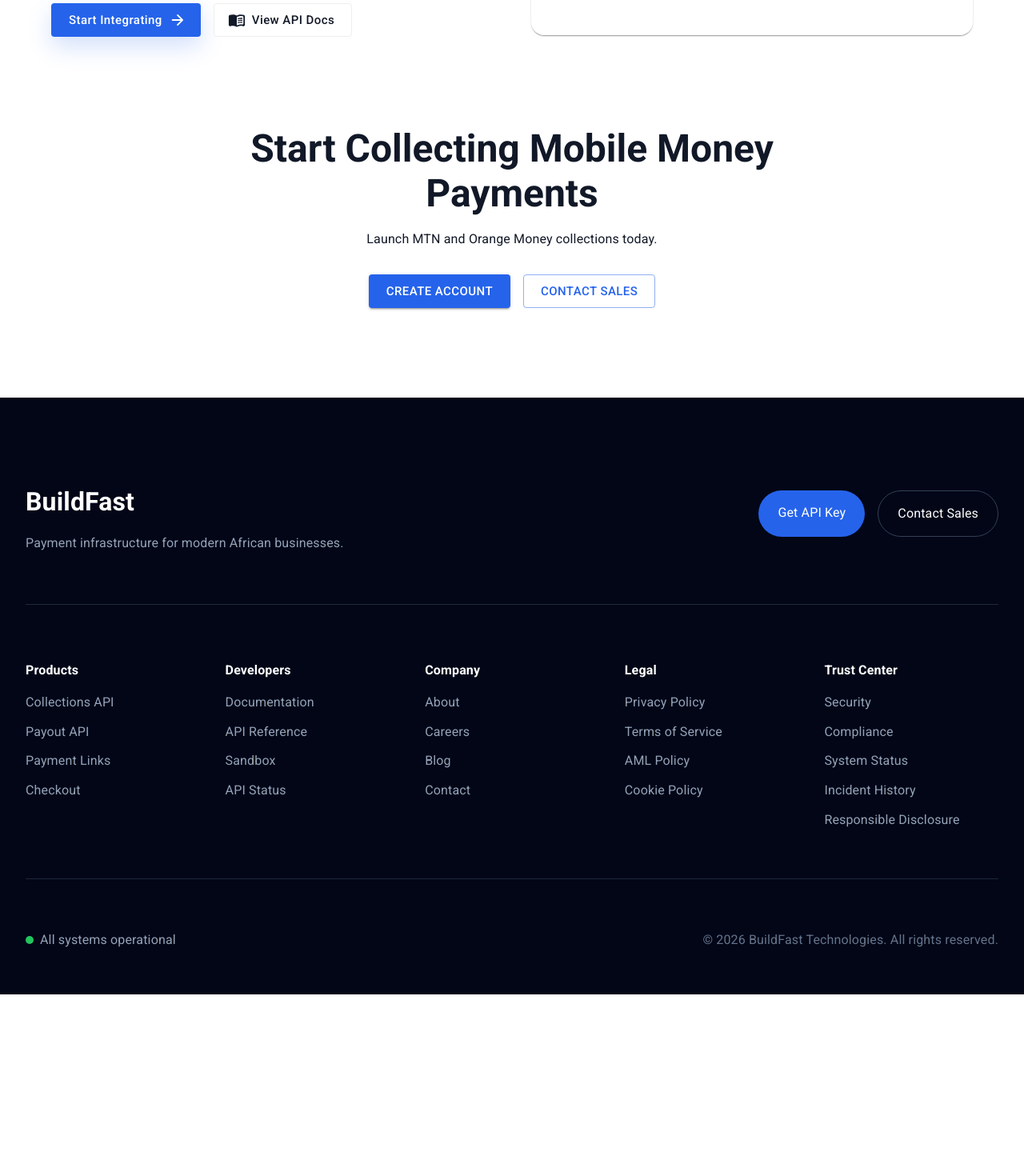
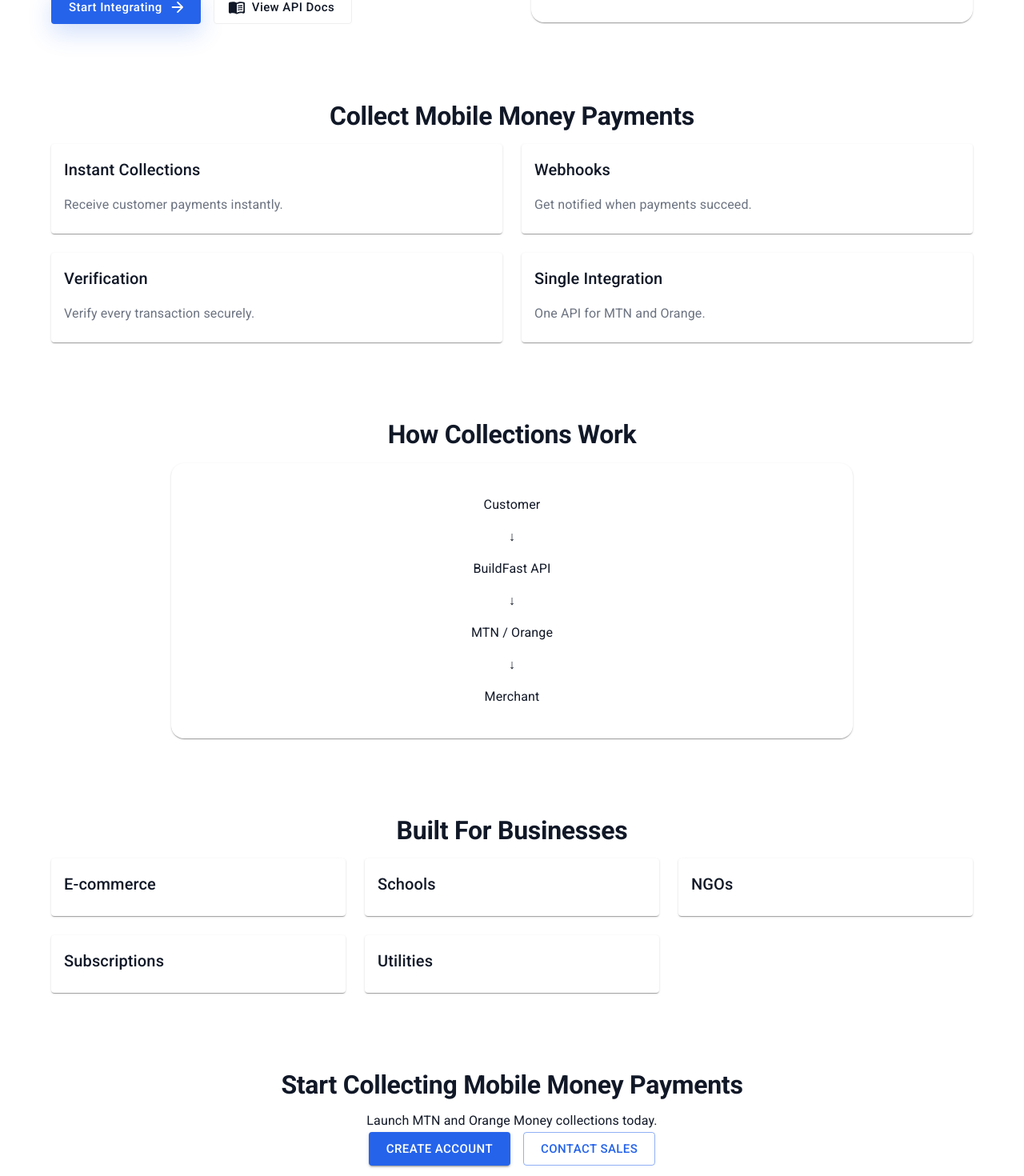
Before and after one commit to ernestmusong/buildfast-client, a Next.js app: page /products/collections in a window 1280 px wide. Shown: the part 300-1770 px from the top of the page at 80% size. Before the commit the page ends 1543 px from the top, so only its background shows below. Built offline with nearby package versions, Linux system fonts and the light colour scheme; what @mui/material-nextjs would draw is missing.

Commit message:
Add sections

```diff
--- a/app/components/home/security/Security.tsx
+++ b/app/components/home/security/Security.tsx
@@ -61,10 +61,7 @@
       sx={{
         position: "relative",
         zIndex: 3,
-        mt: {
-          xs: 6,
-          lg: -4,
-        },
+        mt: 6,
         pb: {
           xs: 6,
           md: 8,
@@ -101,9 +98,7 @@
           </Typography>
           <Typography
             variant="subtitle1"
-            sx={{
-                color: "text.secondary",
-            }}
+            color="text.secondary"
             >
            BuildFast provides the controls businesses need to manage
             payments safely, protect customer funds, and monitor every
--- a/app/components/layout/header/Header.tsx
+++ b/app/components/layout/header/Header.tsx
@@ -2,6 +2,7 @@
 
 import { useState } from "react";
 import Link from "next/link";
+import ArrowForwardRoundedIcon from "@mui/icons-material/ArrowForwardRounded";
 import {
   AppBar,
   Toolbar,
@@ -348,12 +349,29 @@
         component={Link}
         href="/register"
         variant="contained"
-              fullWidth
+        endIcon={<ArrowForwardRoundedIcon />}
         onClick={handleDrawerToggle}
+        size="large"
          sx={{
-                fontWeight: 600,
           textTransform: "none",
-                boxShadow: "none",
+          boxShadow: (theme) =>
+            `0 12px 30px ${theme.palette.primary.main}33`,
+
+          transition: "all .25s ease",
+
+          "&:hover": {
+            transform: "translateY(-2px)",
+            boxShadow: (theme) =>
+              `0 18px 40px ${theme.palette.primary.main}55`,
+          },
+
+          "& .MuiButton-endIcon": {
+            transition: ".25s",
+          },
+
+          "&:hover .MuiButton-endIcon": {
+            transform: "translateX(3px)",
+          },
         }}
       >
         Get API Key
--- a/app/components/product-page/CTASection.tsx
+++ b/app/components/product-page/CTASection.tsx
@@ -16,8 +16,8 @@
 export default function CTASection({ctaTitle, ctaDescription}: CTAProps) {
   return (
     <Box
-      sx={{
-        py: 14,
+     sx={{
+        mb:12
       }}
     >
       <Container
@@ -27,18 +27,18 @@
         }}
       >
         <Typography
-          variant="h3"
+          variant="h2"
           gutterBottom
-          sx={{fontWeight: 800}}
+          sx={{
+                color: "text.primary",
+            }}
         >
           {ctaTitle}
         </Typography>
 
         <Typography
           color="text.secondary"
-          sx={{
-            mb:4
-          }}
+           variant="subtitle1"
         >
           {ctaDescription}
         </Typography>
--- a/app/components/product-page/FeaturesSection.tsx
+++ b/app/components/product-page/FeaturesSection.tsx
@@ -1,4 +1,6 @@
 "use client";
+
+import { ProductFeature } from "@/types/product";
 
 import {
   Card,
@@ -9,44 +11,21 @@
   Box,
 } from "@mui/material";
 
-const features = [
-  {
-    title: "Instant Collections",
-    description:
-      "Collect payments from MTN Mobile Money and Orange Money wallets.",
-  },
-  {
-    title: "Payment Verification",
-    description:
-      "Verify payment status before delivering services.",
-  },
-  {
-    title: "Webhook Events",
-    description:
-      "Receive real-time notifications when payments complete.",
-  },
-  {
-    title: "Single API",
-    description:
-      "Integrate once and access multiple mobile money providers.",
-  },
-];
+ type Features = {
+  features: ProductFeature[]
+ }
 
-export default function FeaturesSection() {
+export default function FeaturesSection({features}:Features) {
   return (
     <Container maxWidth="lg">
       <Box
       sx={{
-        py: 12
+        mb:12
       }}
       >
         <Typography
-          variant="h3"
-          sx={{
-            mb: 6,
-            fontWeight: 700,
-          }}
-
+          variant="h2"
+          color="text.secondary"
         >
           Collect Mobile Money Payments
         </Typography>
--- a/app/components/product-page/FlowSection.tsx
+++ b/app/components/product-page/FlowSection.tsx
@@ -1,4 +1,6 @@
 "use client";
+
+import { ProductFlowStep } from "@/types/product";
 
 import {
   Box,
@@ -7,22 +9,21 @@
   Typography,
 } from "@mui/material";
 
-export default function FlowSection() {
+type FlowSteps = {
+  steps: ProductFlowStep[]
+}
+
+export default function FlowSection({steps}:FlowSteps) {
   return (
     <Container maxWidth="md">
       <Box
       sx={{
-        py:10
+        mb:12
       }}
       >
         <Typography
-          variant="h3"
-
-          sx={{
-            mb:6,
-            textAlign:"center",
-            fontWeight:800
-          }}
+          variant="h2"
+          color="text.secondary"
         >
           How Collections Work
         </Typography>
@@ -35,7 +36,7 @@
           }}
         >
           <Typography>
-            Customer
+            {steps[0].label}
           </Typography>
 
           <Typography sx={{my:2}}>
@@ -43,7 +44,7 @@
           </Typography>
 
           <Typography>
-            BuildFast Collections API
+            {steps[1].label}
           </Typography>
 
           <Typography sx={{my:2}}>
@@ -51,15 +52,7 @@
           </Typography>
 
           <Typography>
-            MTN Mobile Money
-          </Typography>
-
-          <Typography>
-            or
-          </Typography>
-
-          <Typography>
-            Orange Money
+            {steps[2].label}
           </Typography>
 
           <Typography sx={{my:2}}>
@@ -67,7 +60,7 @@
           </Typography>
 
           <Typography>
-            Merchant Account
+            {steps[3].label}
           </Typography>
         </Paper>
       </Box>
--- a/app/components/product-page/HeroSection.tsx
+++ b/app/components/product-page/HeroSection.tsx
@@ -13,7 +13,6 @@
 } from "@mui/material";
 import ArrowForwardRoundedIcon from "@mui/icons-material/ArrowForwardRounded";
 import MenuBookRoundedIcon from "@mui/icons-material/MenuBookRounded";
-import { ProductData } from "@/types/product";
 
 
 interface HeroProps {
@@ -25,8 +24,8 @@
 const HeroSection: React.FC<HeroProps> = ({heroTitle, heroDescription, badge, badgeIcon}) => {
   return (
     <Box
-      sx={{
-        mt:2
+     sx={{
+        mb:12
       }}
     >
       <Container maxWidth="lg">
--- a/app/components/product-page/ProductPageTemplate.tsx
+++ b/app/components/product-page/ProductPageTemplate.tsx
@@ -5,6 +5,7 @@
 import { ProductData } from "@/types/product";
 import { ReactElement } from "react";
 import CTASection from "./CTASection";
+import UseCasesSection from "./UseCasesSection";
 
 type Props = {
   product: ProductData;
@@ -17,7 +18,7 @@
 }: Props) {
 
   return (
-    <>
+    <main>
       <HeroSection
         heroTitle={product.heroTitle}
         heroDescription={product.heroDescription}
@@ -25,26 +26,26 @@
         badgeIcon={badgeIcon}
         />
 
-      {/* <ProductFeatures
+      <FeaturesSection
         features={product.features}
-      /> */}
+      />
 
-      {/* <ProductFlow
+      <FlowSection
         steps={product.flowSteps}
-      /> */}
+      />
 
       {/* <ProductApiExample
         example={product.apiExample}
       /> */}
 
-      {/* <ProductUseCases
-        useCases={product.useCases}
-      /> */}
+      <UseCasesSection
+        cases={product.useCases}
+      />
 
       <CTASection
         ctaTitle={product.ctaTitle}
         ctaDescription={product.ctaDescription}
       />
-    </>
+    </main>
   );
 }
--- a/app/components/product-page/UseCasesSection.tsx
+++ b/app/components/product-page/UseCasesSection.tsx
@@ -9,21 +9,25 @@
   Typography,
 } from "@mui/material";
 
-const cases = [
-  "E-commerce",
-  "Schools",
-  "NGOs",
-  "Utilities",
-  "Subscriptions",
-  "Logistics",
-];
+type UseCases = {
+  cases: string[]
+}
 
-export default function UseCasesSection() {
+export default function UseCasesSection({cases}: UseCases) {
   return (
-    <Container maxWidth="lg">
-      <Box>
+    <Container maxWidth="lg"
+      sx={{
+        mb:12
+      }}
+    >
+      <Box
+       sx={{
+        mt:2
+       }}
+      >
         <Typography
-          variant="h3"
+          variant="h2"
+          color="text.secondary"
         >
           Built For Businesses
         </Typography>
--- a/app/data/products/product.ts
+++ b/app/data/products/product.ts
@@ -1,7 +1,3 @@
-// types/product.ts
-
-import { ReactElement } from "react";
-
 export interface ProductFeature {
   title: string;
   description: string;
```
Lines whose indentation alone changed are shown as unchanged.
